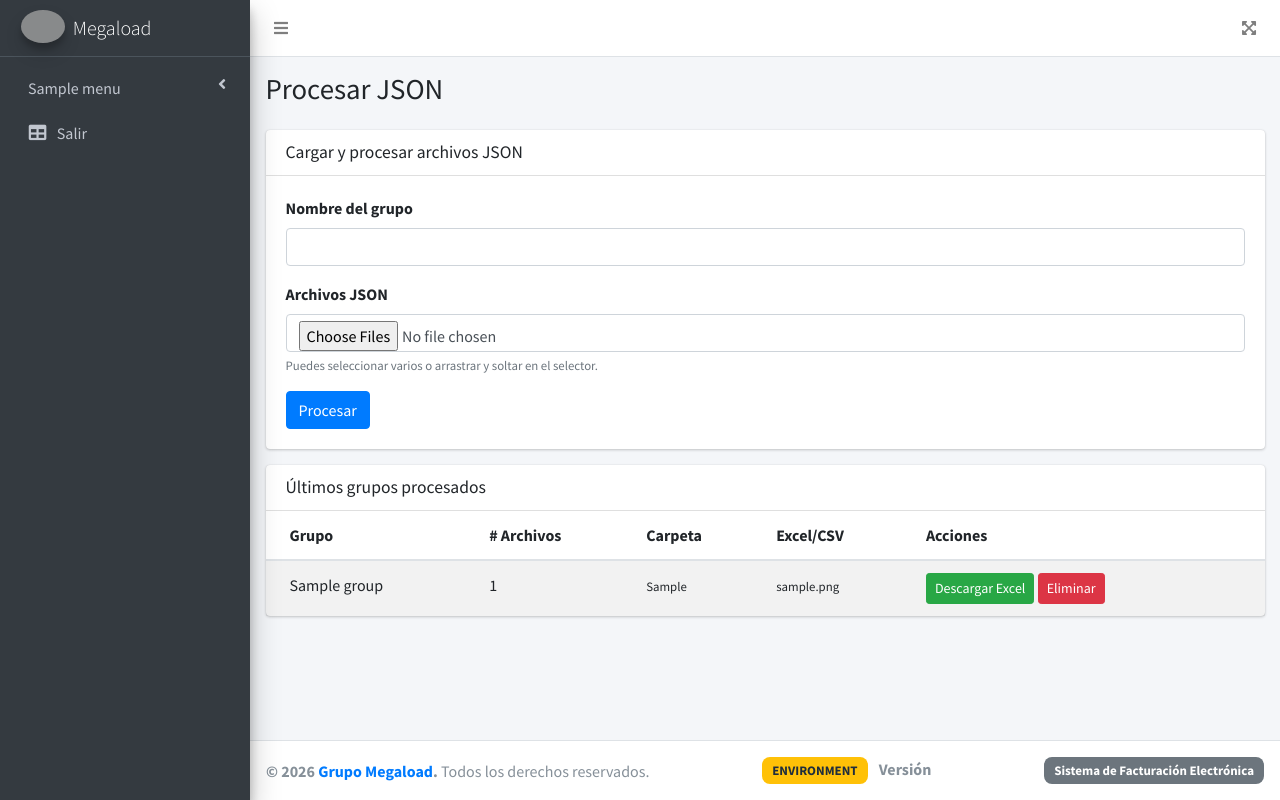
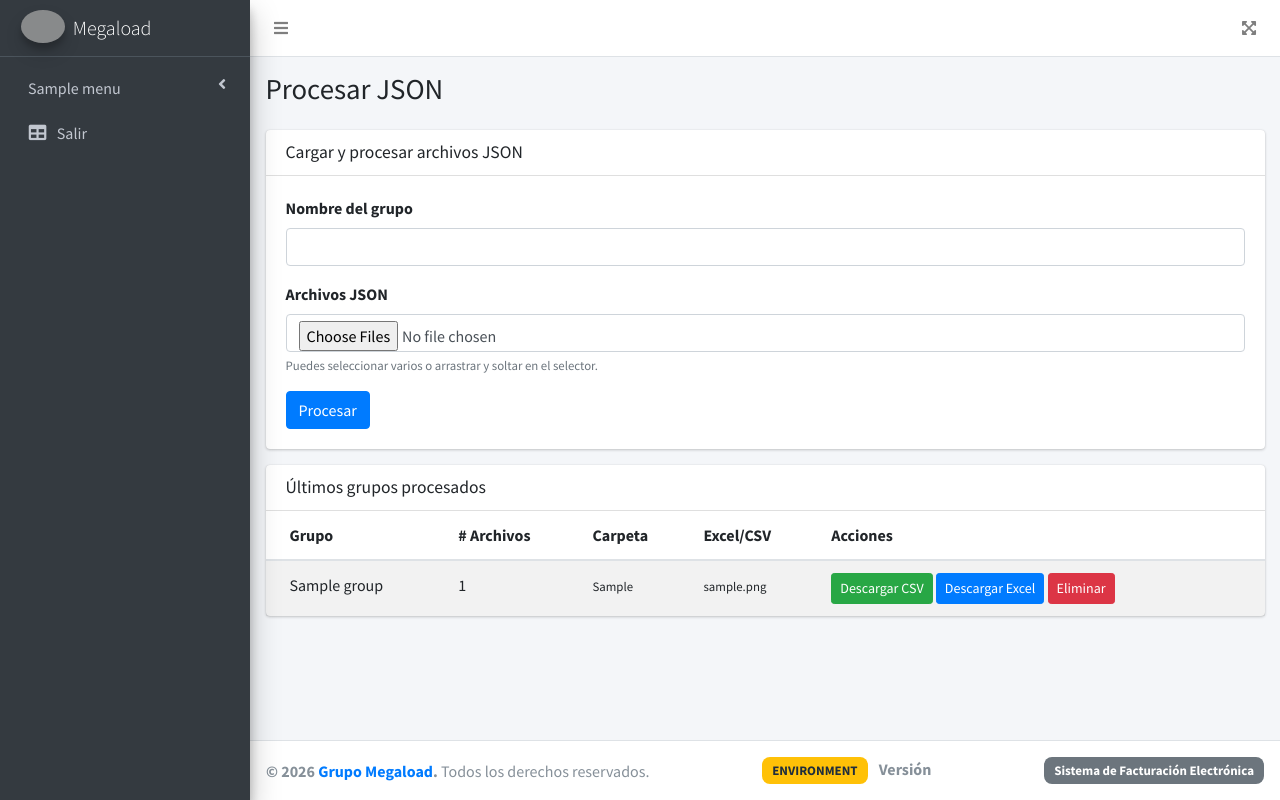
Before and after one commit to megaload-sv/facturacion-electronica-v2, a CodeIgniter 4 app: template app/Views/pages/procesar_json/index.php in a window 1280 px wide. Run offline with PHP 8.4 and a stand-in for CodeIgniter, Linux system fonts and the light colour scheme; the template is opened without the code that fills it: most values are stand-ins (such as "Sample title", 1, 10 or a date in 2020); data that the repository does not hold is empty; some libraries are stand-ins or nearby versions; grey boxes are pictures that could not be loaded.

Commit message:
descargar archivos

```diff
--- a/app/Views/pages/procesar_json/index.php
+++ b/app/Views/pages/procesar_json/index.php
@@ -50,7 +50,15 @@ Procesar JSON
                     <td><small><?= esc($group['folder_path']) ?></small></td>
                     <td><small><?= esc($group['excel_file_path']) ?></small></td>
                     <td>
-                        <a href="<?= base_url('procesar-json/descargar/' . $group['id']) ?>" class="btn btn-sm btn-success">Descargar Excel</a>
+                        <a href="<?= base_url('procesar-json/descargar-csv/' . $group['id']) ?>"
+                           class="btn btn-sm btn-success">
+                            Descargar CSV
+                        </a>
+
+                        <a href="<?= base_url('procesar-json/descargar-xls/' . $group['id']) ?>"
+                           class="btn btn-sm btn-primary">
+                            Descargar Excel
+                        </a>
                         <form action="<?= base_url('procesar-json/eliminar/' . $group['id']) ?>" method="post" style="display:inline-block;" onsubmit="return confirm('¿Seguro que deseas eliminar este grupo y su carpeta?');">
                             <?= csrf_field() ?>
                             <button type="submit" class="btn btn-sm btn-danger">Eliminar</button>
```
